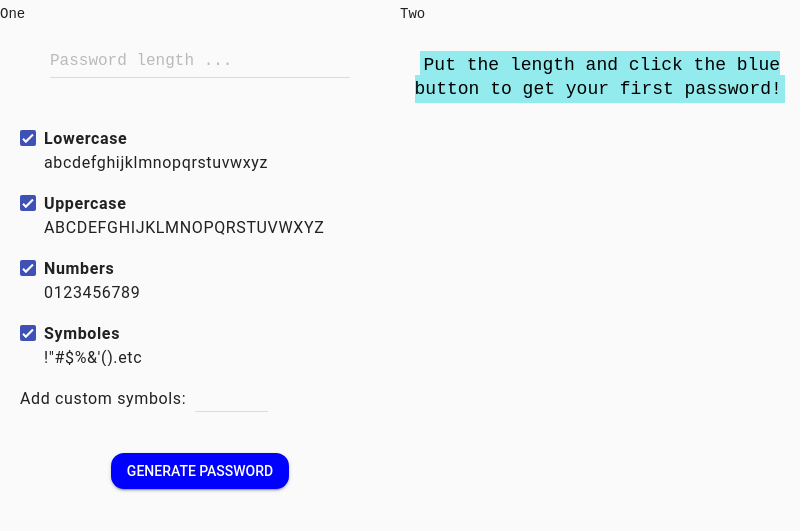
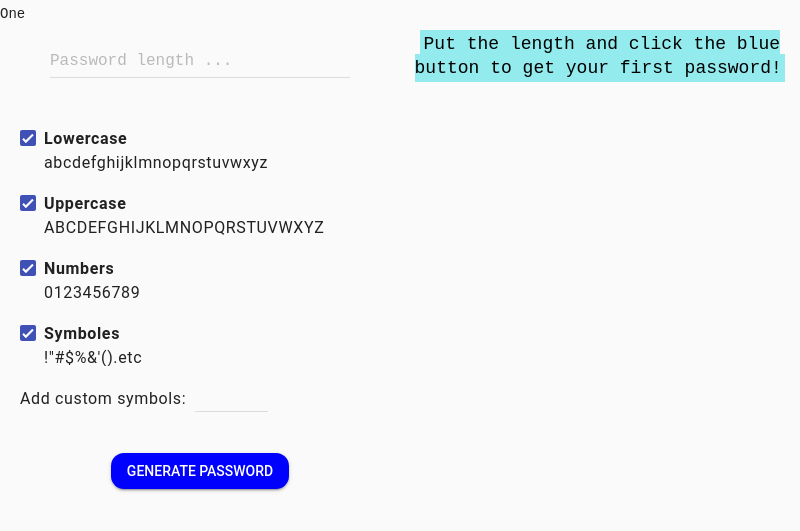
Before and after one commit to walidamriou/Moskotcho_Password_Generator_Desktop, an Electron app: page index.html in a window 800 px wide. Shown: the part 53-584 px from the top of the page. Drawn offline with nearby package versions, Linux system fonts and the light colour scheme.

Commit message:
remove two text flag from html

```diff
--- a/index.html
+++ b/index.html
@@ -265,7 +265,7 @@
     <!-- end input-->
 
     <!-- Output  -->
-    <div>Two
+    <div>
 <center>
       <h5 id="your_new_password_text" style="font-weight:bold">
         Your new password
```
